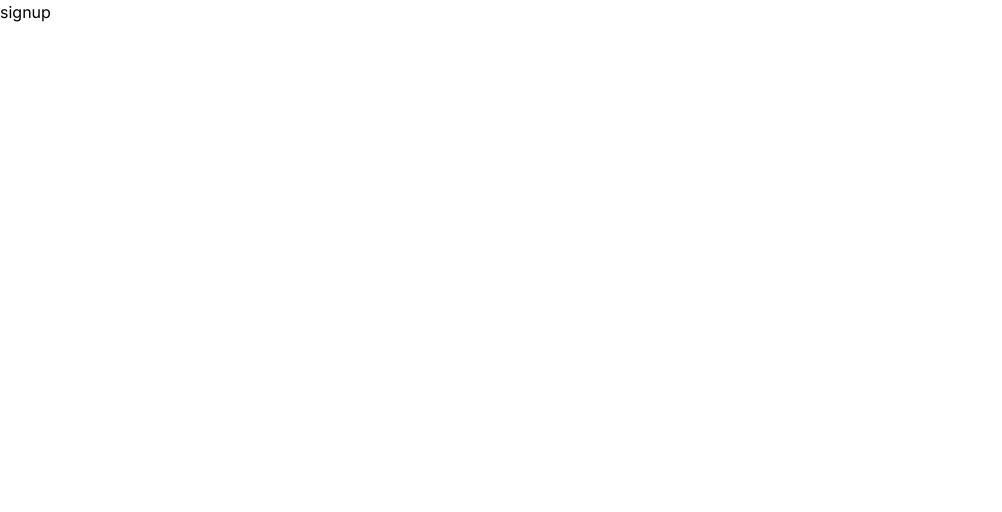
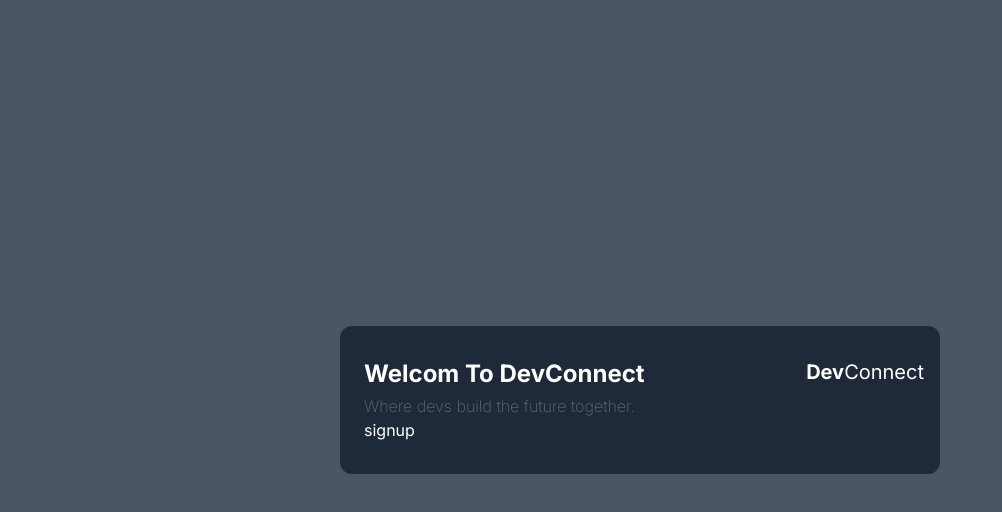
Before and after one commit to Mahred1/dev-connect, a Next.js app: page /sign-up in a window 1280 px wide. Shown: the top 512 px of the page, without its empty margins (0-1002 px from the left). Built offline with nearby package versions, Linux system fonts and the light colour scheme.

Commit message:
created the  auth layout

```diff
--- a/app/(auth)/layout.tsx
+++ b/app/(auth)/layout.tsx
@@ -1,7 +1,19 @@
 import React from "react";
 
 const AuthLayout = ({ children }: Readonly<{ children: React.ReactNode }>) => {
-  return <main className="">{children}</main>;
+  return (
+    <main className="min-w-screen min-h-screen flex justify-center items-center bg-gray-600">
+      <section className="bg-gray-800  text-white  rounded-xl w-[600px] py-8  pl-6 pr-4">
+        <div className="flex justify-between w-full">
+          <h1 className="font-bold text-2xl">Welcom To DevConnect</h1>
+          <div className="text-xl" ><span className="font-bold">Dev</span>Connect</div>
+        </div>
+        <p className="mt-1 font-extralight opacity-30 ">Where devs build the future together.</p>
+      {children}
+
+      </section>
+    </main>
+  );
 };
 
 export default AuthLayout;
```
Also changed, not shown: components/ui/Form/SocialForm.tsx (added).
